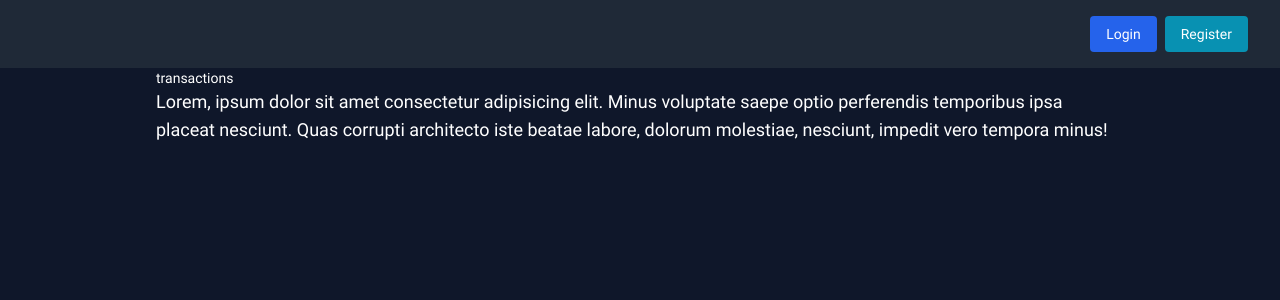
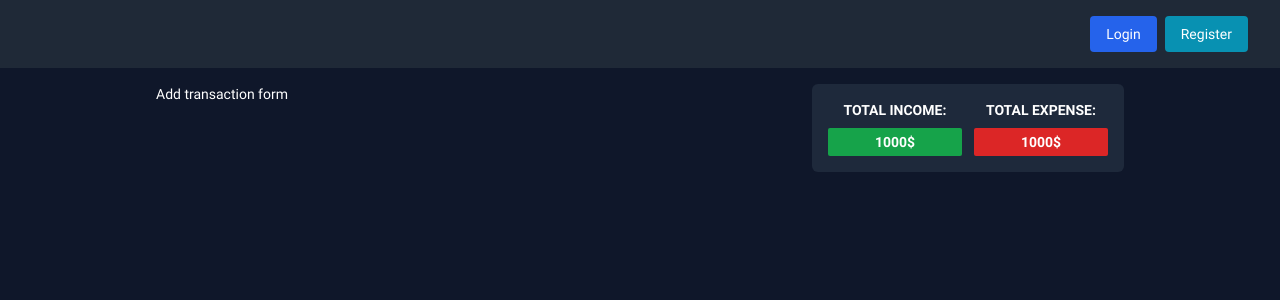
Before and after one commit to seriiserii825/nuxt-roman-timoshyuk, a Nuxt app: page /transactions in a window 1280 px wide. Shown: the top 300 px of the page. Built offline with nearby package versions, Linux system fonts and the light colour scheme; no server answers.

Commit message:
feat: start transactions page

```diff
--- a/app/assets/scss/blocks/tailwind.scss
+++ b/app/assets/scss/blocks/tailwind.scss
@@ -21,6 +21,9 @@
   .btn {
     @apply inline-flex items-center justify-center gap-1 rounded bg-blue-600 px-4 py-2 text-white transition hover:bg-blue-700 disabled:cursor-not-allowed disabled:opacity-50;
   }
+  .shape {
+    @apply rounded-md bg-slate-800 p-4;
+  }
 }
 
 @layer utilities {
--- a/app/pages/transactions.vue
+++ b/app/pages/transactions.vue
@@ -5,12 +5,23 @@ definePageMeta({
 </script>
 
 <template>
-  <div>
-  <div class="">transactions</div>
-  <p class="text-lg">
-    Lorem, ipsum dolor sit amet consectetur adipisicing elit. Minus voluptate saepe optio
-    perferendis temporibus ipsa placeat nesciunt. Quas corrupti architecto iste beatae labore,
-    dolorum molestiae, nesciunt, impedit vero tempora minus!
-  </p>
+  <div class="mt-4 grid grid-cols-3 items-start gap-4">
+    <div class="col-span-2 grid">Add transaction form</div>
+    <div class="shape">
+      <div class="grid grid-cols-2 gap-3">
+        <div>
+          <p class="text-md text-center font-bold uppercase">Total Income:</p>
+          <p class="mt-2 rounded-sm bg-green-600 p-1 text-center font-bold">
+            1000$
+          </p>
+        </div>
+        <div>
+          <p class="text-md text-center font-bold uppercase">Total Expense:</p>
+          <p class="mt-2 rounded-sm bg-red-600 p-1 text-center font-bold">
+            1000$
+          </p>
+        </div>
+      </div>
+    </div>
   </div>
 </template>
```
